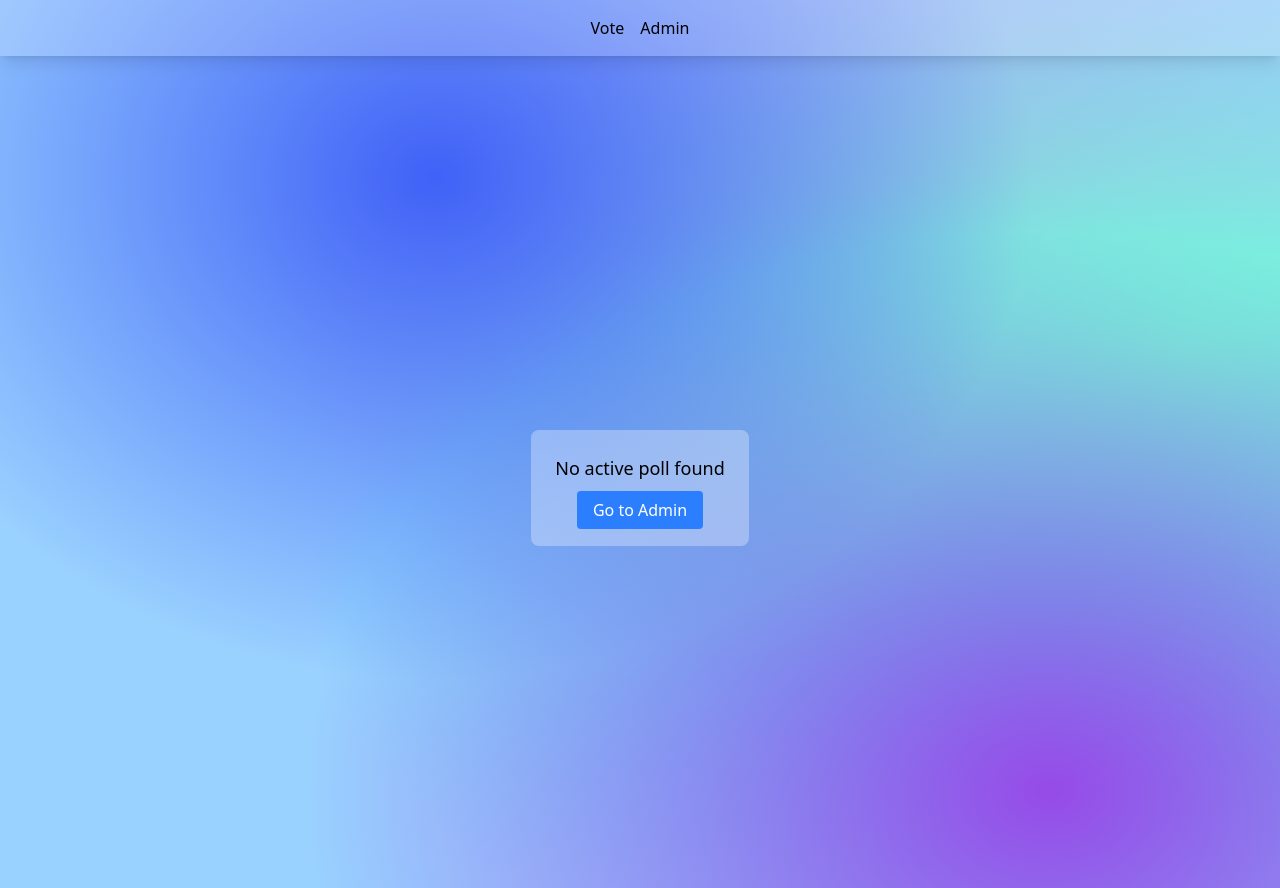
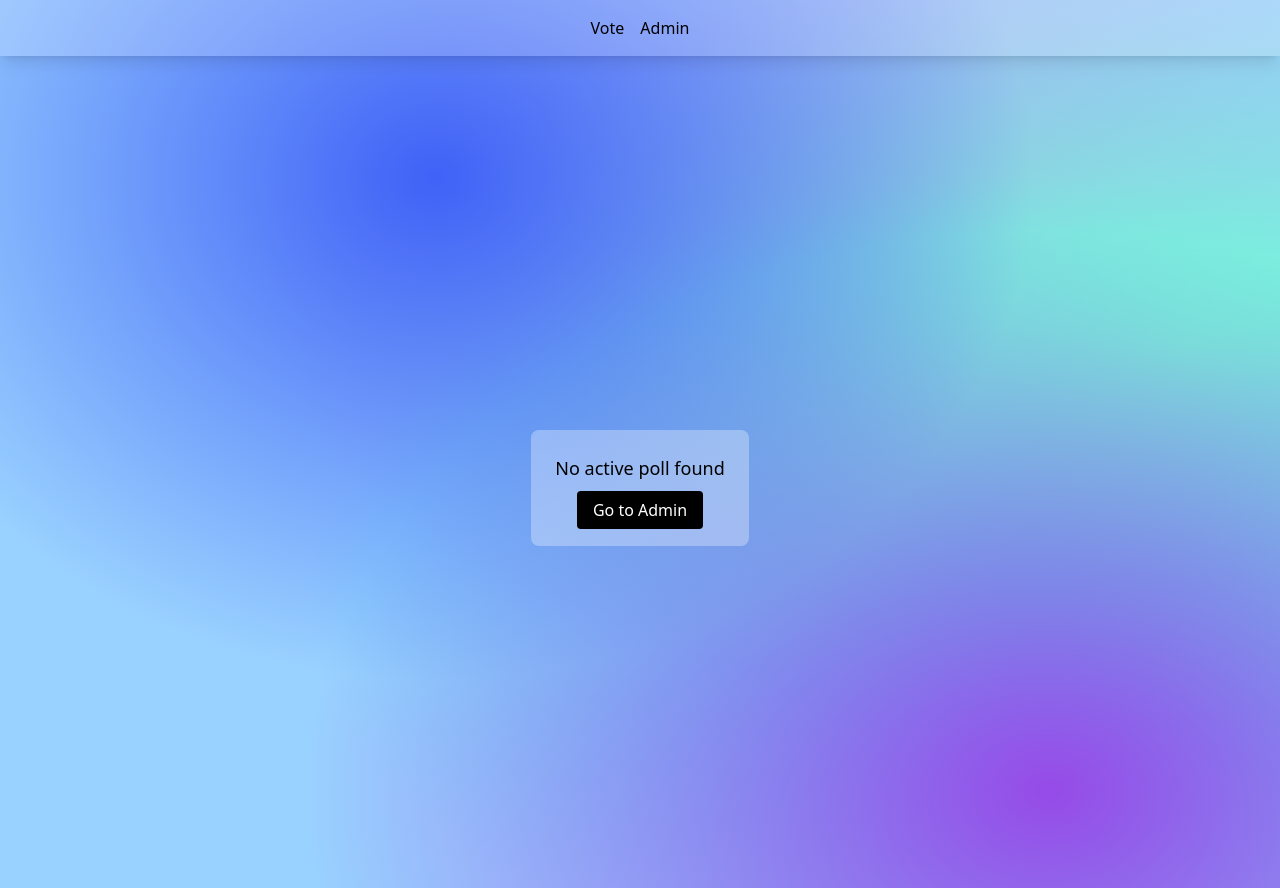
Before and after one commit to BarheimCoder/poll-coding-challenge, a React (Vite) app in the folder client/: page / in a window 1280 px wide. Built offline with nearby package versions, Linux system fonts and the light colour scheme; no server answers.

Commit message:
Fix contrast issue

```diff
--- a/client/src/App.tsx
+++ b/client/src/App.tsx
@@ -180,7 +180,7 @@
                 <div className="flex justify-center items-center h-screen">
                   <div className="bg-white/30 p-6 rounded-lg text-center">
                     <p className="text-lg mb-4">No active poll found</p>
-                    <Link to="/admin" className="bg-blue-500 text-white px-4 py-2 rounded hover:bg-blue-600">
+                    <Link to="/admin" className="bg-black text-white px-4 py-2 rounded hover:bg-blue-600">
                       Go to Admin
                     </Link>
                   </div>
```
